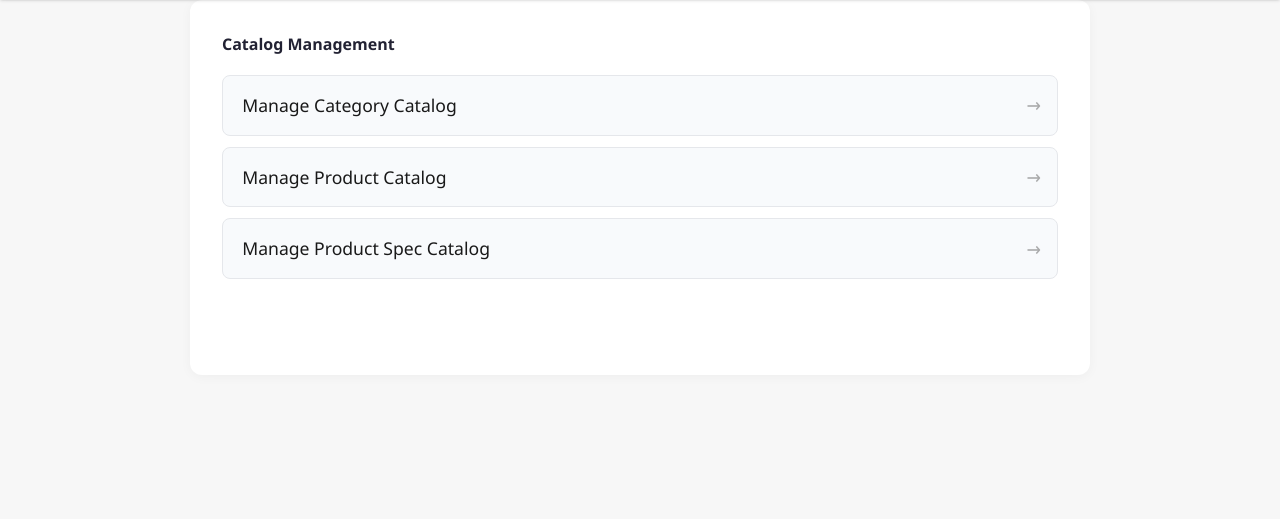
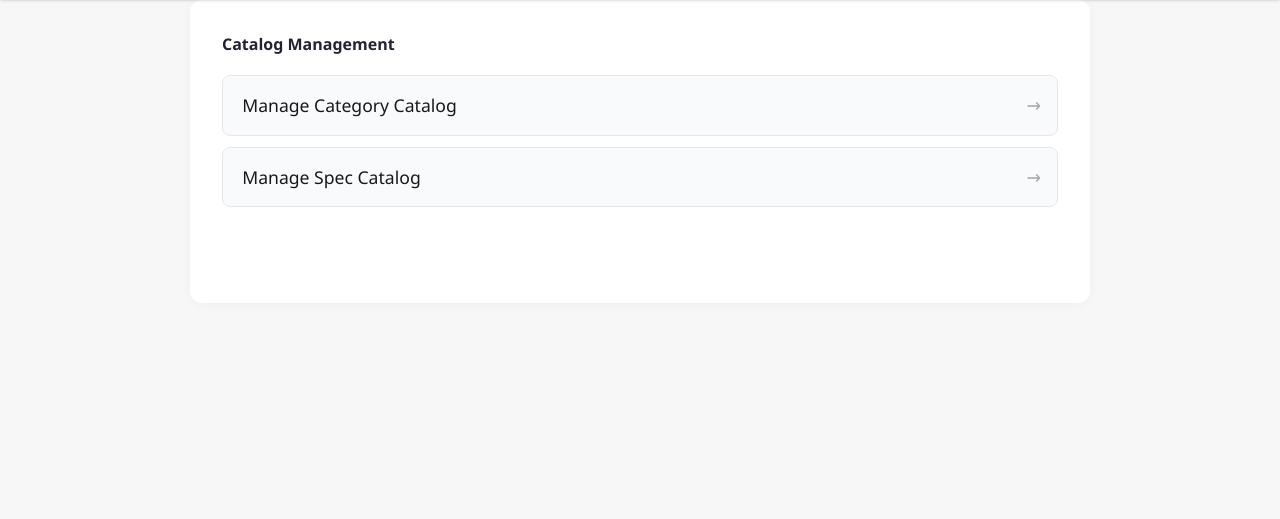
Before and after one commit to SparkInDark/2800-202510-DTC16, a Node server app: template src/views/admin-cat.ejs in a window 1280 px wide. Shown: the part 80-599 px from the top of the page. Run offline with Node 20, Linux system fonts and the light colour scheme; the template is opened without the code that fills it, so the values that code supplies are empty; some libraries are stand-ins or nearby versions.

Commit message:
Remove link to removed page

```diff
--- a/src/views/admin-cat.ejs
+++ b/src/views/admin-cat.ejs
@@ -18,12 +18,8 @@
                 Manage Category Catalog
                 <span class="right-arrow">&#8594;</span>
             </a>
-            <a href="/admin/cat/product" class="list-group-item list-group-item-action clickable-row">
-                Manage Product Catalog
-                <span class="right-arrow">&#8594;</span>
-            </a>
             <a href="/admin/cat/spec" class="list-group-item list-group-item-action clickable-row">
-                Manage Product Spec Catalog
+                Manage Spec Catalog
                 <span class="right-arrow">&#8594;</span>
             </a>
         </div>
```
